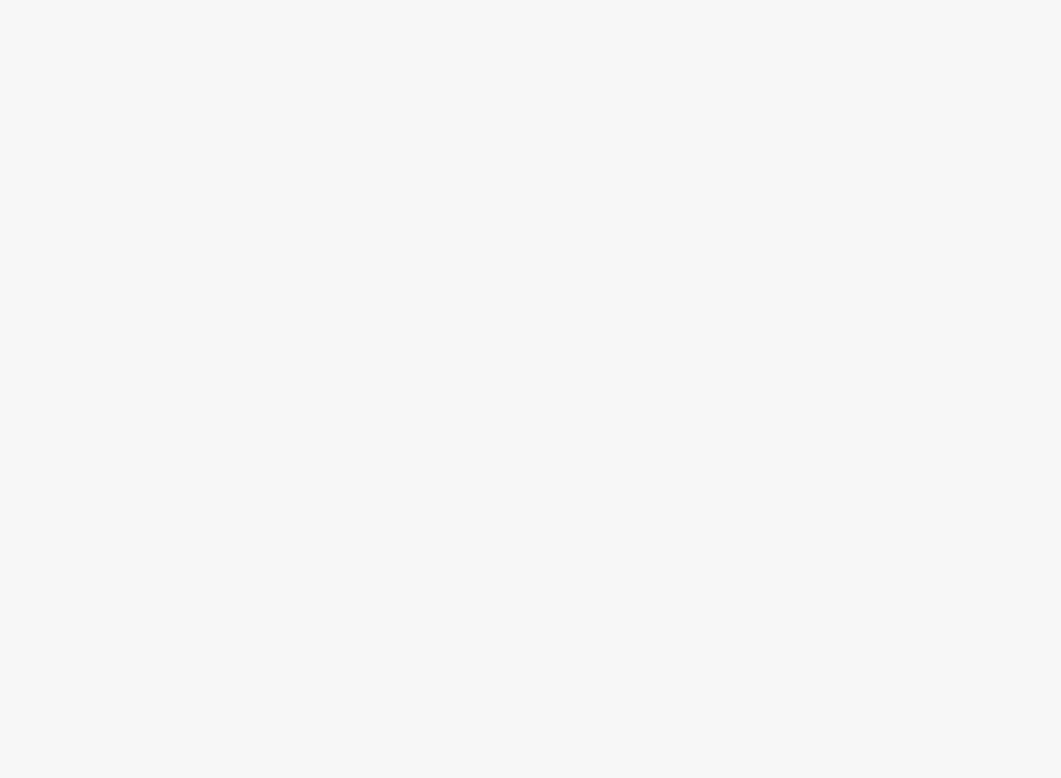
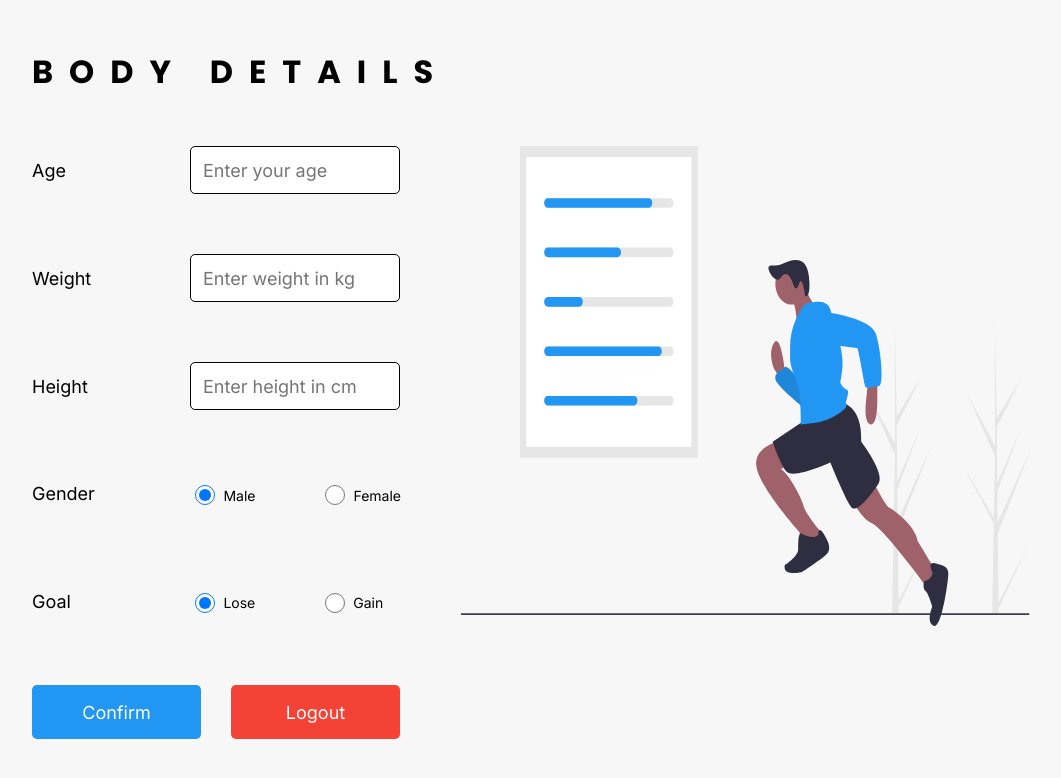
Before and after one commit to Taimoor-12/calometer, a React (Create React App) app in the folder fe/: page /addBodyDetails in a window 1280 px wide. Before the commit this address had no page. Shown: the part 152-930 px from the top of the page, without its empty margins (108-1169 px from the left). Before the commit the page ends 800 px from the top, so only its background shows below. Built offline with nearby package versions, Linux system fonts and the light colour scheme; no server answers.

Commit message:
add body details component

```diff
--- /dev/null
+++ b/fe/src/AddBodyDetails.module.css
@@ -0,0 +1,101 @@
+.main {
+  margin-top: 200px;
+  margin-left: 140px;
+  margin-right: 140px;
+  margin-bottom: 132px;
+}
+
+.main h1 {
+  font-size: 32px;
+  letter-spacing: 16px;
+}
+
+.parentDiv {
+  margin-top: 50px;
+  font-family: "Inter", sans-serif;
+  font-size: 18px;
+  display: flex;
+  justify-content: space-between;
+}
+
+.inputDiv {
+  display: flex;
+  justify-content: space-between;
+  align-items: center;
+  gap: 20px;
+  margin-bottom: 60px;
+}
+
+.inputDiv input {
+  width: 194px;
+  height: 44px;
+}
+
+.radioBtnDiv {
+  display: flex;
+  justify-content: start;
+  align-items: center;
+  width: 209.6px;
+  height: 47.6px;
+  font-size: 14px;
+  gap: 65px;
+}
+
+.radioBtnDiv input {
+  height: 20px;
+  width: 20px;
+  cursor: pointer;
+}
+
+.radioLabel {
+  cursor: pointer;
+}
+
+.radioBtnWrapper {
+  display: flex;
+  justify-content: center;
+  text-align: center;
+  align-items: center;
+  gap: 5px;
+  cursor: pointer;
+}
+
+.radioBtnWrapper span {
+  padding-top: 3px;
+}
+
+.btnDiv {
+  display: flex;
+  gap: 30px;
+}
+
+.loginBtn button {
+  width: 169px;
+  height: 54px;
+  background-color: #2196F3;
+  border: 0;
+  border-radius: 5px;
+  font-family: 'Inter', sans-serif;
+  font-size: 18px;
+  color: #FFF;
+  font-weight: 400;
+  cursor: pointer;
+}
+
+.logoutBtn button {
+  width: 169px;
+  height: 54px;
+  background-color: #F44336;
+  border: 0;
+  border-radius: 5px;
+  font-family: 'Inter', sans-serif;
+  font-size: 18px;
+  color: #FFF;
+  font-weight: 400;
+  cursor: pointer;
+}
+
+.imgDiv {
+  width: 571px;
+  height: 480px;
+}
--- /dev/null
+++ b/fe/src/AddBodyDetails.tsx
@@ -0,0 +1,190 @@
+import { useState } from "react";
+import { useNavigate } from "react-router-dom";
+import Spinner from "./components/Spinner";
+import { toast } from "react-toastify";
+import s from "./AddBodyDetails.module.css";
+import { http_post } from "./lib/http";
+
+const AddBodyDetails = () => {
+  const apiUrl = process.env.REACT_APP_API_URL;
+  const navigate = useNavigate();
+
+  const [formData, setFormData] = useState({
+    age: 0,
+    weight: 0.0,
+    height: 0,
+    gender: "",
+    goal: "",
+  });
+
+  const [loadingConfirm, setLoadingConfirm] = useState(false);
+  const [loadingLogout, setLoadingLogout] = useState(false);
+  const [selectedGenderOption, setSelectedGenderOption] = useState("M");
+  const [selectedGoalOption, setSelectedGoalOption] = useState("L");
+
+  const handleChange = (e: React.ChangeEvent<HTMLInputElement>) => {
+    const { name, value } = e.target;
+
+    if (name === "gender") {
+      setSelectedGenderOption(value);
+    } else if (name === "goal") {
+      setSelectedGoalOption(value);
+    }
+
+    setFormData({ ...formData, [name]: value });
+    console.log(name, value);
+  };
+
+  const handleSubmit = (e: React.FormEvent) => {
+    e.preventDefault();
+    console.log("Submitted", formData);
+  };
+
+  const handleLogout = async (e: React.MouseEvent<HTMLButtonElement>) => {
+    e.preventDefault()
+    setLoadingLogout(true)
+    try {
+      const resp = await http_post(`${apiUrl}/api/users/logout`, {})
+      const respCode = +Object.keys(resp.code)[0]
+      if (respCode === 200) {
+        navigate("/login")
+        toast.success("Logged out successfully")
+      }
+    } catch (e) {
+      toast.error("Something went wrong, please try again.")
+    } finally {
+      setLoadingLogout(false);
+    }
+  }
+  return (
+    <div className={s.main}>
+      <h1>BODY DETAILS</h1>
+
+      <div className={s.parentDiv}>
+        <div className={s.formWrapper}>
+          <form onSubmit={handleSubmit}>
+            <div className={s.formDiv}>
+              <div className={s.inputDiv}>
+                <label htmlFor="age">Age</label>
+                <input
+                  type="number"
+                  min={20}
+                  max={54}
+                  id="age"
+                  name="age"
+                  placeholder="Enter your age"
+                  onChange={handleChange}
+                  required
+                />
+              </div>
+              <div className={s.inputDiv}>
+                <label htmlFor="weight">Weight</label>
+                <input
+                  type="number"
+                  min={40}
+                  max={150}
+                  step={0.5}
+                  id="weight"
+                  name="weight"
+                  placeholder="Enter weight in kg"
+                  onChange={handleChange}
+                  required
+                />
+              </div>
+              <div className={s.inputDiv}>
+                <label htmlFor="height">Height</label>
+                <input
+                  type="number"
+                  min={149}
+                  max={196}
+                  step={0.1}
+                  id="height"
+                  name="height"
+                  placeholder="Enter height in cm"
+                  onChange={handleChange}
+                  required
+                />
+              </div>
+              <div className={s.inputDiv}>
+                <label>Gender</label>
+                <div className={s.radioBtnDiv}>
+                  <label>
+                    <div className={s.radioBtnWrapper}>
+                      <input
+                        type="radio"
+                        value="M"
+                        name="gender"
+                        checked={selectedGenderOption === "M"}
+                        onChange={handleChange}
+                      />
+                      <span>Male</span>
+                    </div>
+                  </label>
+                  <label className={s.radioLabel}>
+                    <div className={s.radioBtnWrapper}>
+                      <input
+                        type="radio"
+                        value="F"
+                        name="gender"
+                        checked={selectedGenderOption === "F"}
+                        onChange={handleChange}
+                      />
+                      <span>Female</span>
+                    </div>
+                  </label>
+                </div>
+              </div>
+              <div className={s.inputDiv}>
+                <label>Goal</label>
+                <div className={s.radioBtnDiv}>
+                  <label>
+                    <div className={s.radioBtnWrapper}>
+                      <input
+                        type="radio"
+                        value="L"
+                        name="goal"
+                        checked={selectedGoalOption === "L"}
+                        onChange={handleChange}
+                      />
+                      <span>Lose</span>
+                    </div>
+                  </label>
+                  <label className={s.radioLabel}>
+                    <div className={s.radioBtnWrapper}>
+                      <input
+                        type="radio"
+                        value="G"
+                        name="goal"
+                        checked={selectedGoalOption === "G"}
+                        onChange={handleChange}
+                      />
+                      <span>Gain</span>
+                    </div>
+                  </label>
+                </div>
+              </div>
+            </div>
+
+            <div className={s.btnDiv}>
+              <div className={s.loginBtn}>
+                <button type="submit" disabled={loadingConfirm}>
+                  {loadingConfirm ? <Spinner /> : "Confirm"}
+                </button>
+              </div>
+              <div className={s.logoutBtn}>
+                <button disabled={loadingLogout} onClick={handleLogout}>
+                  {loadingLogout ? <Spinner /> : "Logout"}
+                </button>
+              </div>
+            </div>
+          </form>
+        </div>
+        <div className={s.imgDiv}>
+          <img src="/assets/fitness_stats.svg" alt="fitness stats"></img>
+        </div>
+      </div>
+    </div>
+  );
+};
+
+export default AddBodyDetails;
--- a/fe/src/App.tsx
+++ b/fe/src/App.tsx
@@ -4,6 +4,7 @@ import Signup from "./Signup";
 import Login from "./Login";
 import { ToastContainer } from "react-toastify";
 import 'react-toastify/dist/ReactToastify.css';
+import AddBodyDetails from "./AddBodyDetails";
 
 function App() {
   return (
@@ -12,6 +13,7 @@ function App() {
       <Routes>
         <Route path="/signup" element={<Signup/>} />
         <Route path="/login" element={<Login/>} />
+        <Route path="/addBodyDetails" element={<AddBodyDetails/>} />
       </Routes>
     </Router>
   );
```
Also changed, not shown: fe/public/assets/fitness_stats.svg (added).
